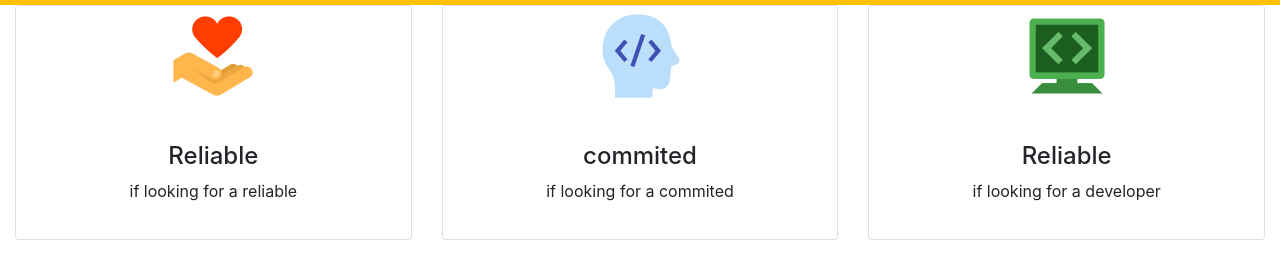
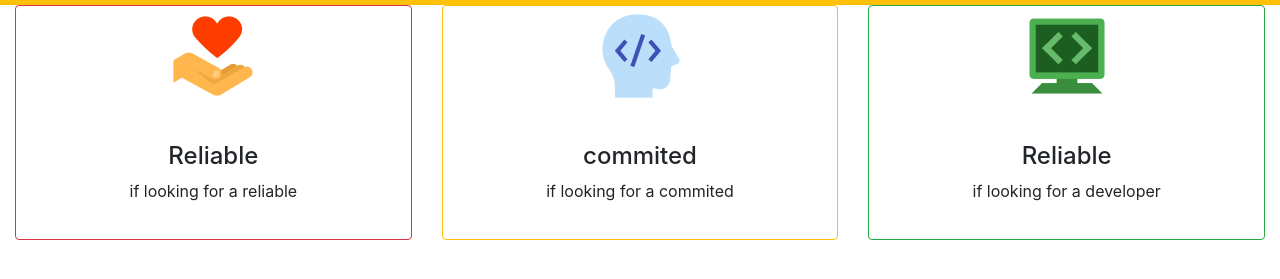
Before and after one commit to Josiahngugi/portfolio, a plain HTML site: page index.html in a window 1280 px wide. Shown: the part 471-750 px from the top of the page. Drawn offline with Linux system fonts and the light colour scheme.

Commit message:
commiting for body borders

```diff
--- a/index.html
+++ b/index.html
@@ -51,7 +51,7 @@
   <div class="container-fluid">
   <div class="row">
     <div class="col-md-4">
-      <div class="card text-center">
+      <div class="card text-center border-danger">
         <p><img src="img/rel.png" alt=""></p>
         <div class="card-body">
           <h4>Reliable</h4>
@@ -60,7 +60,7 @@
       </div>
     </div>
     <div class="col-md-4">
-      <div class="card text-center">
+      <div class="card text-center border-warning">
         <p><img src="img/com.png" alt=""></p>
         <div class="card-body">
           <h4>commited</h4>
@@ -69,7 +69,7 @@
       </div>
     </div>
     <div class="col-md-4">
-      <div class="card text-center">
+      <div class="card text-center border-success">
         <p><img src="img/dev.png" alt=""></p>
         <div class="card-body">
           <h4>Reliable</h4>
```
